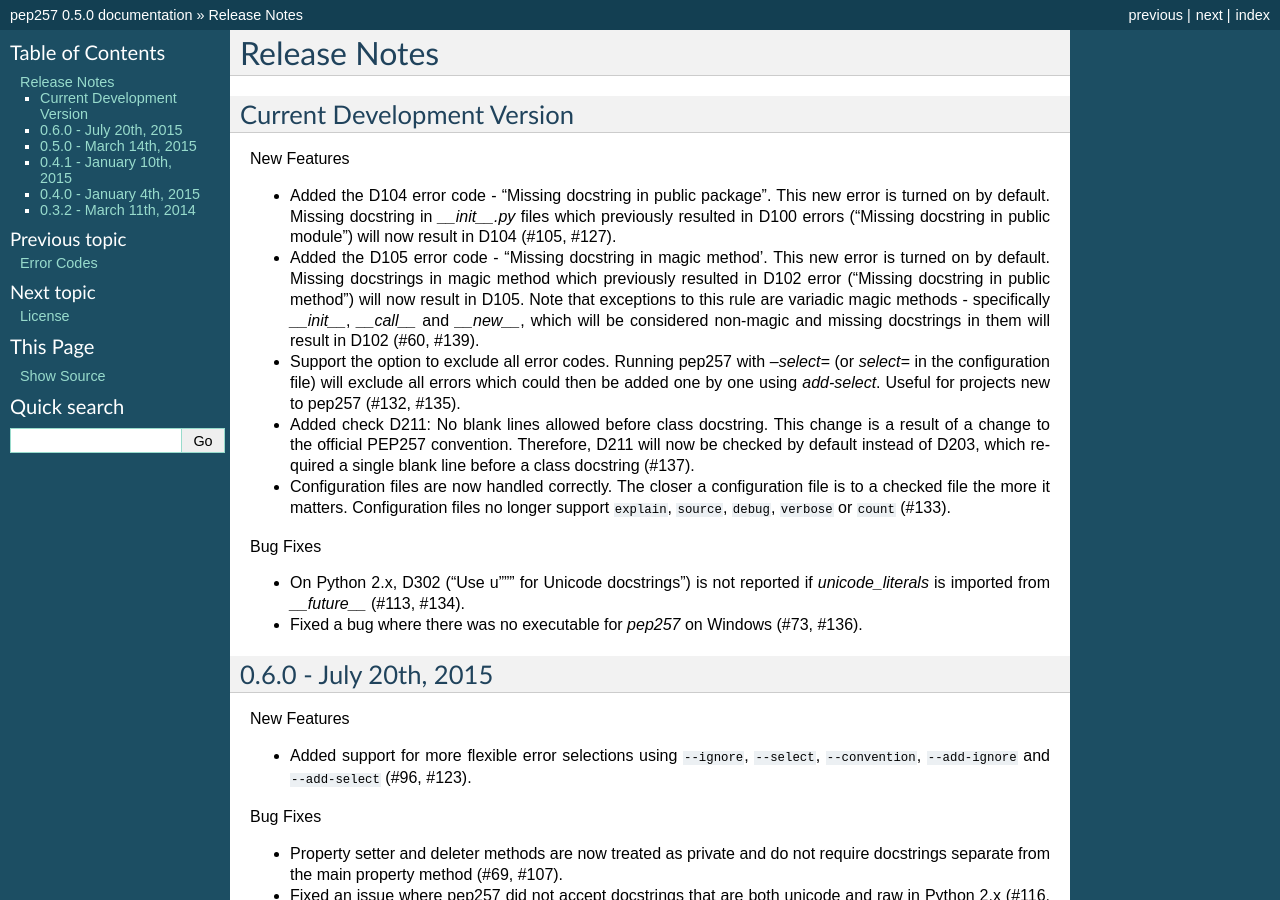
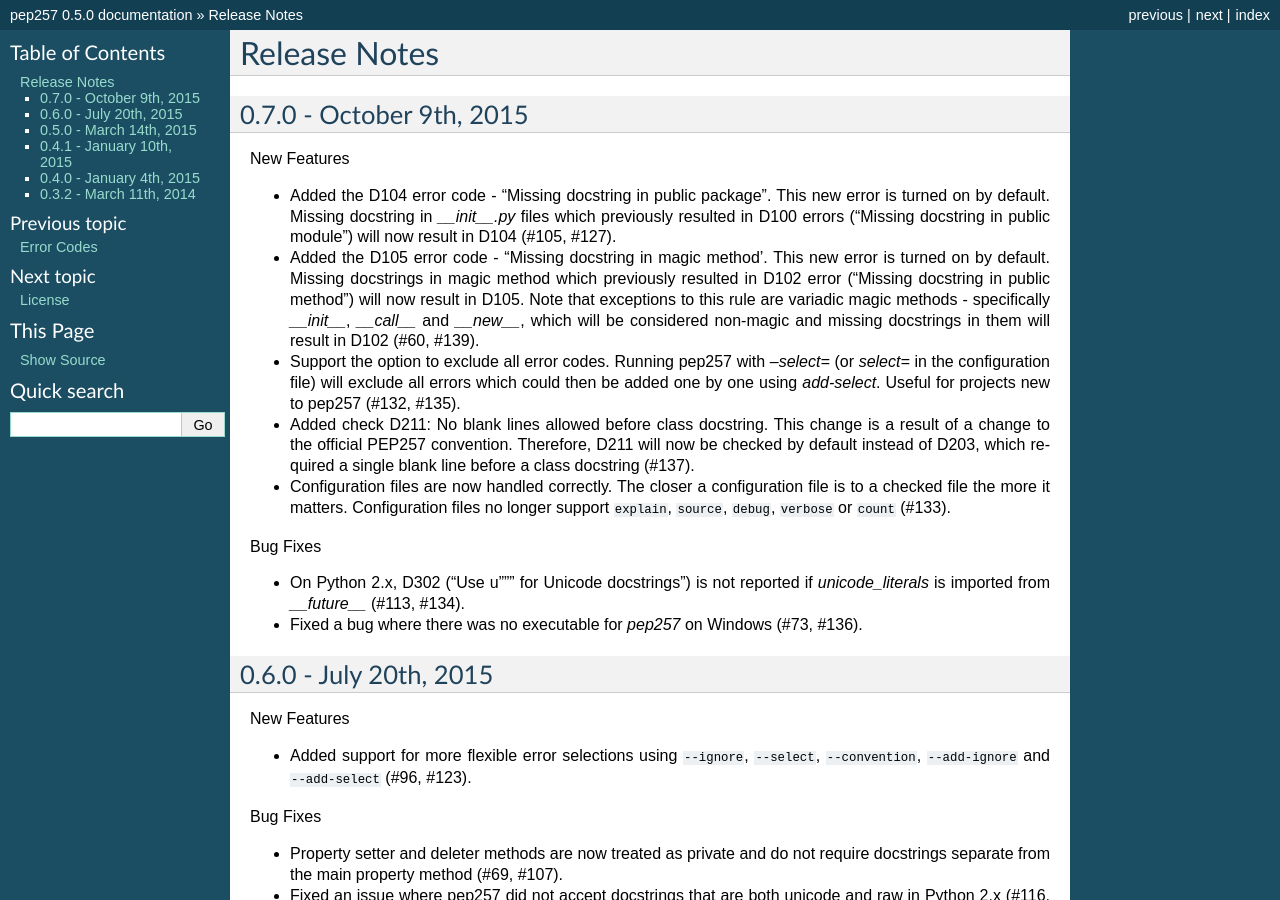
Before and after one commit to PyCQA/pydocstyle, a Sphinx documentation site: the page built from docs/release_notes.rst, in a window 1280 px wide and 900 px high. Built offline with Sphinx 7.4.7, drawn with Linux system fonts in a browser that asks for light colours.

Commit message:
Updated release notes with today's release date

```diff
--- a/docs/release_notes.rst
+++ b/docs/release_notes.rst
@@ -2,8 +2,8 @@
 =============
 
 
-Current Development Version
----------------------------
+0.7.0 - October 9th, 2015
+-------------------------
 
 New Features
 
```
